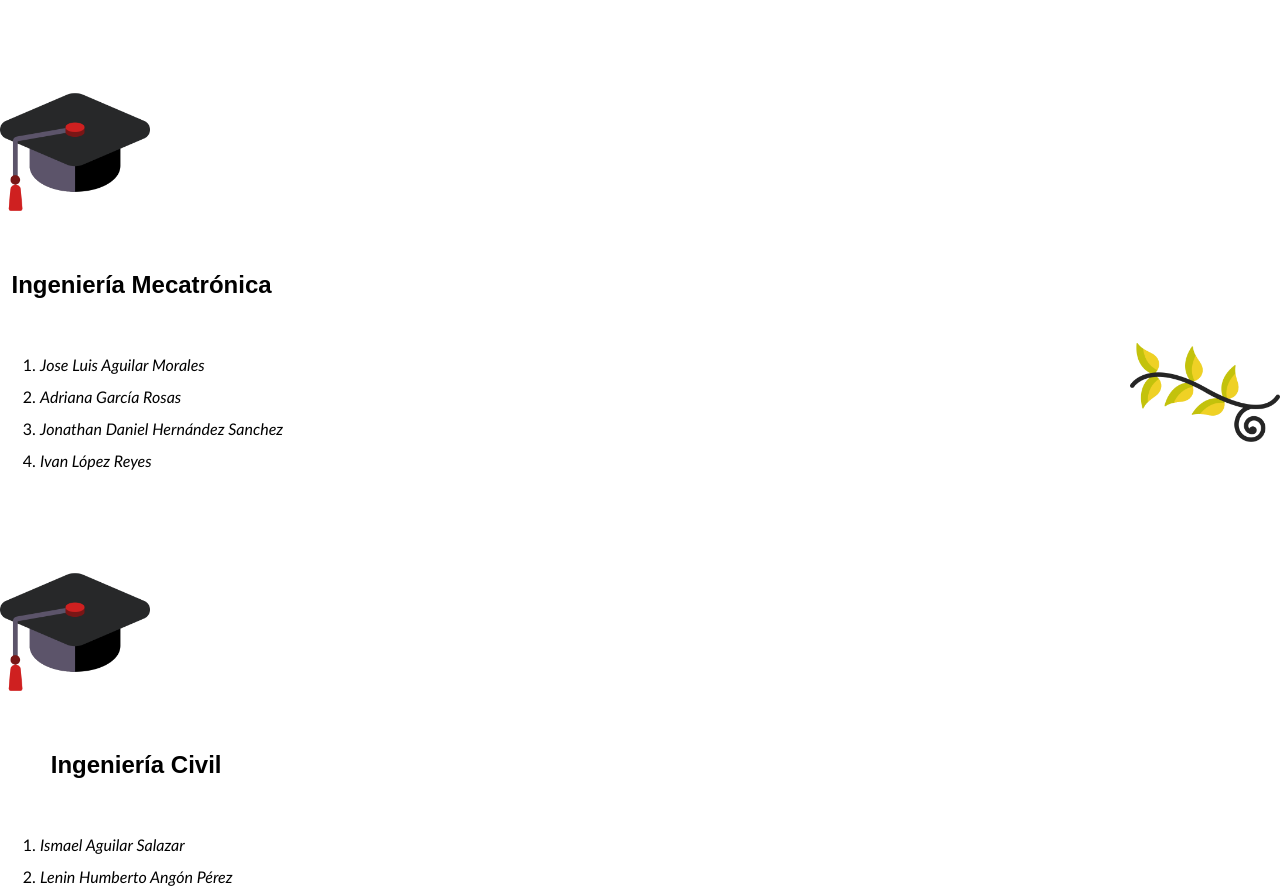
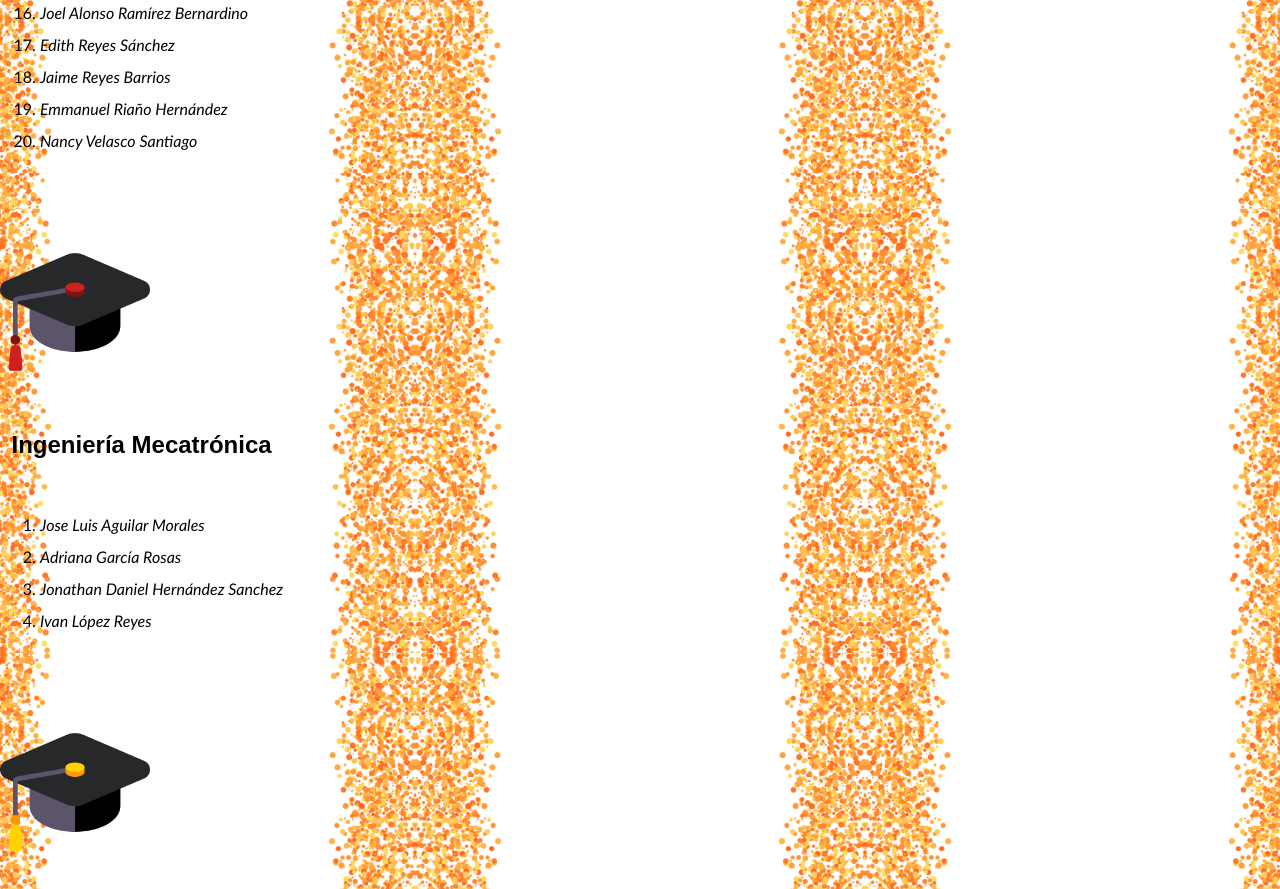
Before and after one commit to graduacion/ittlaxiaco, a plain HTML site: page index.html in a window 1280 px wide. Shown: the part 1635-2524 px from the top of the page. Drawn offline with nearby package versions, Linux system fonts and the light colour scheme; a web font is replaced by a local one.

Commit message:
background img

```diff
--- a/index.html
+++ b/index.html
@@ -16,12 +16,13 @@
         <div class="overlay"></div>
         <br><br>
         <section class="intro">
-            <br><br><br><br><br><br><br><br><br><br><br><br><br>
+            <br><br><br><br><br><br><br><br><br><br><br><br><br><br><br><br>
             <img src="img/tec.jpg" height="150px" width="150px">
             <h2 class="header-title">INSTITUTO TECNOLÓGICO <br> DE TLAXIACO</h2>
             <h3 class="header-title">Generación 2018-2023</h3>
             <br>
             <h3 class="header-title">Lista de egresados</h3>
+            <br><br>
         </section>
     </header><!-- end of page header -->
 
@@ -79,7 +80,7 @@
             <div class="columns">
                 <div>
                     <br><br>
-                    <img src="img/rojo.png" alt="" height="150px" width="150px">
+                    <img src="img/dorado.png" alt="" height="150px" width="150px">
                     <h3>Ingeniería Civil</h3>
                     <ol class="listas">
                         <li><i>Ismael Aguilar Salazar</i> </li>
--- a/main.css
+++ b/main.css
@@ -190,7 +190,7 @@ h3{
 **/
 .header {
     position: relative;
-    height: 90vh;
+    height: 110vh;
     min-height: 600px;
     display: -webkit-box;
     display: -ms-flexbox;
@@ -283,10 +283,9 @@ h3{
 }
 
 .columns{
-    background-image: url('img/diseno-floral.png');
-    background-size: 150px;
-    background-position: right bottom;
-    background-repeat:no-repeat;
+    background-image: url('img/goldd.png');
+    background-size: 450px;
+    background-position: center center;
     display: flex;
     justify-content: space-between;
     gap: 20px;
```
Also changed, not shown: img/gold.png (added), img/goldd.png (added).
